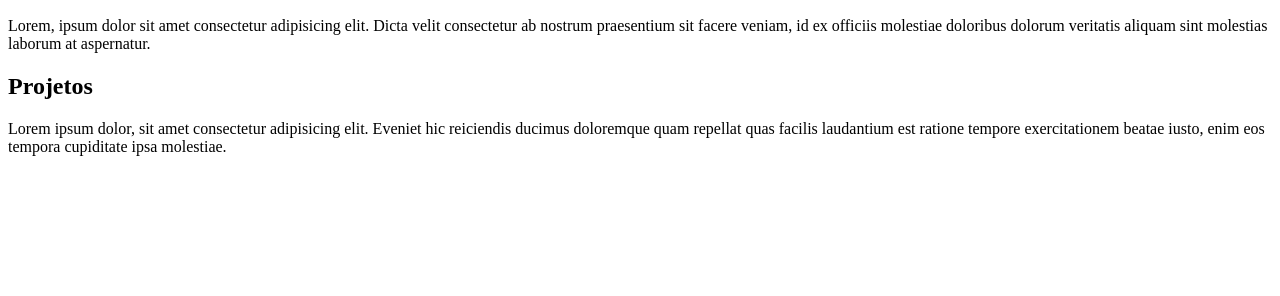
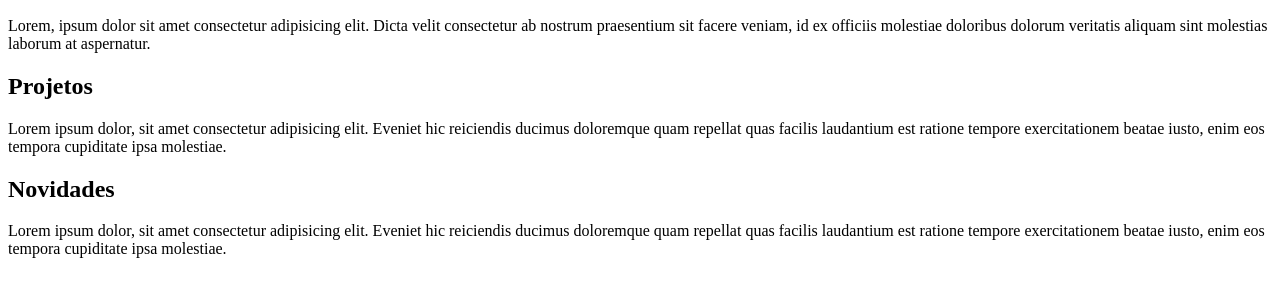
Before and after one commit to JuniorSalles/projeto-site, a plain HTML site: page index.html in a window 1280 px wide. Shown: the part 110-406 px from the top of the page. Drawn offline with Linux system fonts and the light colour scheme.

Commit message:
Update index.html

```diff
--- a/index.html
+++ b/index.html
@@ -18,6 +18,10 @@
                 <h2>Projetos</h2>
                 <p>Lorem ipsum dolor, sit amet consectetur adipisicing elit. Eveniet hic reiciendis ducimus doloremque quam repellat quas facilis laudantium est ratione tempore exercitationem beatae iusto, enim eos tempora cupiditate ipsa molestiae.</p>
             </article>
+            <article>
+                <h2>Novidades</h2>
+                <p>Lorem ipsum dolor, sit amet consectetur adipisicing elit. Eveniet hic reiciendis ducimus doloremque quam repellat quas facilis laudantium est ratione tempore exercitationem beatae iusto, enim eos tempora cupiditate ipsa molestiae.</p>
+            </article>
         </main>
 </body>
 </html>
```
